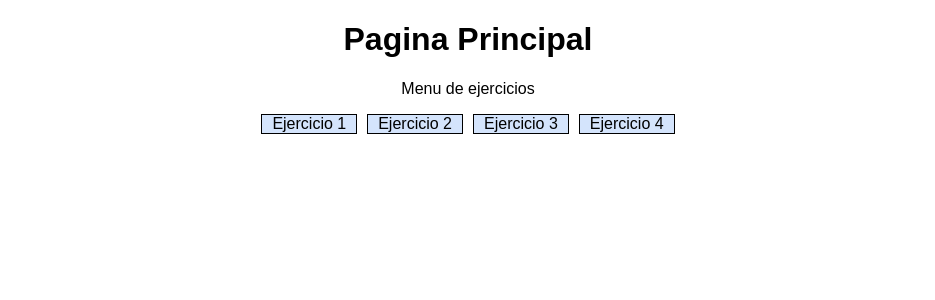
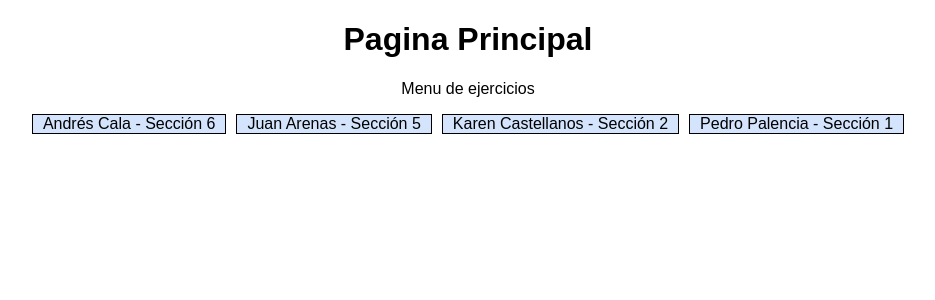
Before and after one commit to Baguettou/Taller-PHP, a PHP site: page / in a window 1280 px wide. Shown: the top 300 px of the page, without its empty margins (172-1107 px from the left). Run offline with PHP 8.4, Linux system fonts and the light colour scheme.

Commit message:
Update index.php

```diff
--- a/index.php
+++ b/index.php
@@ -27,16 +27,16 @@
     <p>Menu de ejercicios</p>
     <div style="display: flex; justify-content: center; gap: 10px;">
         <div style="border: 1px solid black; background-color: #d4e4fc; text-align: center; align-items: center;">
-            <a href="home.php" class="boton">Ejercicio 1</a>
+            <a href="AndresCala - Seccion 6/html/Index.html" class="boton">Andrés Cala - Sección 6</a>
         </div>
         <div style="border: 1px solid black; background-color: #d4e4fc; text-align: center; align-items: center;">
-            <a href="home.php" class="boton">Ejercicio 2</a>
+            <a href="JuanArenas - Sección 5/PHP/index.php" class="boton">Juan Arenas - Sección 5</a>
         </div>
         <div style="border: 1px solid black; background-color: #d4e4fc; text-align: center; align-items: center;">
-            <a href="index.php" class="boton">Ejercicio 3</a>
+            <a href="KarenCastellanos - Sección 2/php/documento_php.php" class="boton">Karen Castellanos - Sección 2</a>
         </div>
         <div style="border: 1px solid black; background-color: #d4e4fc; text-align: center; align-items: center;">
-            <a href="index.php" class="boton">Ejercicio 4</a>
+            <a href="PedroPalencia - Sección 1/php/index.php" class="boton">Pedro Palencia - Sección 1</a>
         </div>
     </div>
 
```
